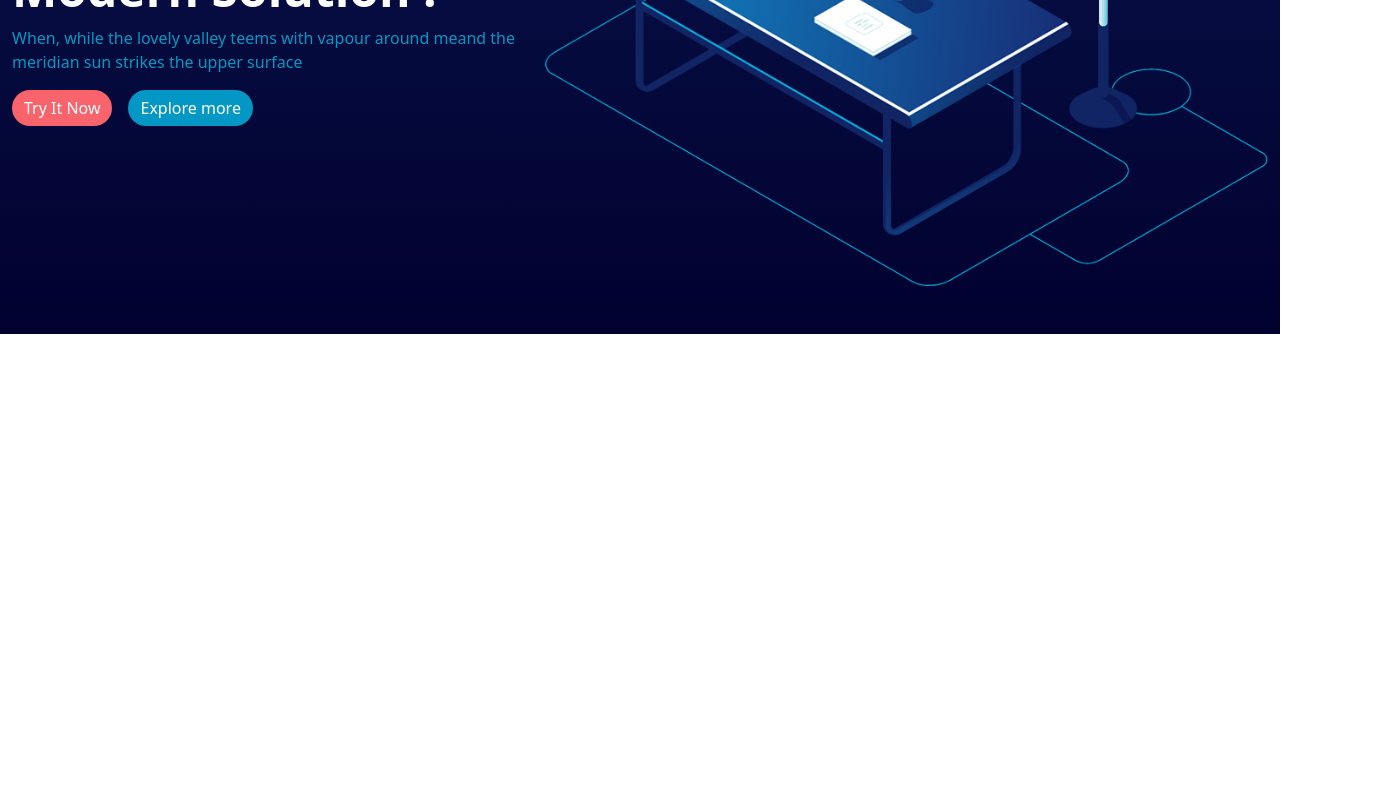
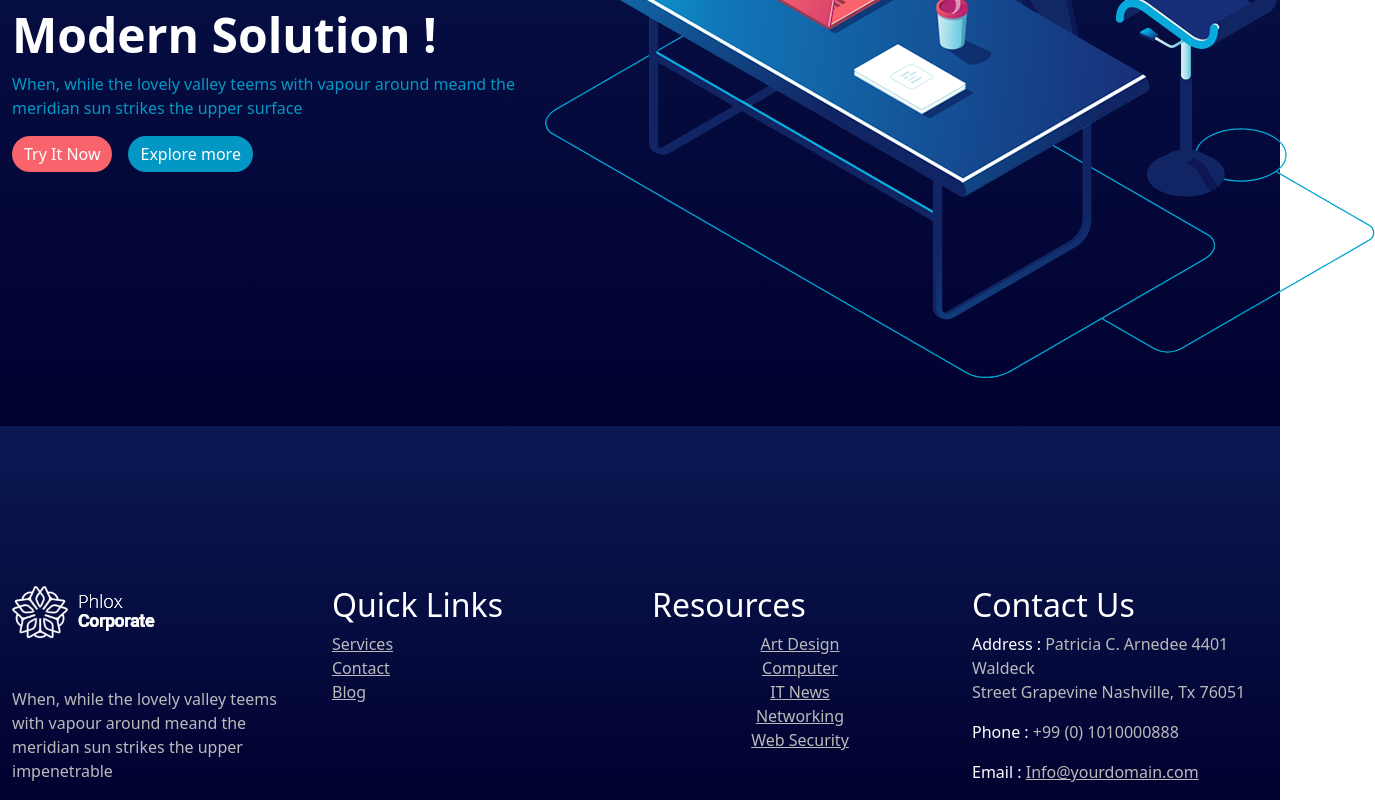
Before and after one commit to MatteoNocera/proj-html-vuejs, a Vue app: page / in a window 1280 px wide. Shown: the part 410-1210 px from the top of the page, 1375 px wide, since content can reach past the window. Before the commit the page ends 800 px from the top, so only its background shows below. Built offline with nearby package versions, Linux system fonts and the light colour scheme.

Commit message:
add appfooter top with dinamic voice

```diff
--- a/src/App.vue
+++ b/src/App.vue
@@ -1,5 +1,6 @@
 <script>
 
+import AppFooter from './components/AppFooter.vue';
 import AppHeader from './components/AppHeader.vue'
 
 export default {
@@ -11,12 +12,39 @@ export default {
   },
   components: {
     AppHeader,
+    AppFooter
   }
 }
 </script>
 
 <template>
   <AppHeader></AppHeader>
+
+  <section id="what_we_do">
+
+  </section>
+
+  <section id="grow">
+
+  </section>
+
+  <section id="latest_work">
+
+  </section>
+
+  <section id="pricing">
+
+  </section>
+
+  <section id="latest_post">
+
+  </section>
+
+  <section id="what_people_say">
+
+  </section>
+
+  <AppFooter></AppFooter>
 </template>
 
 <style ></style>
--- a/src/assets/scss/app.scss
+++ b/src/assets/scss/app.scss
@@ -38,9 +38,6 @@
         color: var(--corp-land-danger-light);
     }
 
-    /* button {
-        background-color: var(--corp-land-attention-dark);
-    } */
 
     h2 {
         color: var(--corp-land-white);
@@ -50,15 +47,22 @@
     p {
         color: var(--corp-land-attention-light);
     }
+}
 
-    #jumbo-img {
+#app_footer {
 
-        img {
-            max-width: 100%;
+    background-color: #0b1953;
+    background-image: linear-gradient(#0b1953, #01012f);
 
-        }
-
+    .top_footer {
+        padding-top: 10rem;
     }
 
+    a {
+        color: var(--corp-land-light);
+    }
 
+    p {
+        color: var(--corp-land-light);
+    }
 }
--- a/src/components/AppFooter.vue
+++ b/src/components/AppFooter.vue
@@ -0,0 +1,70 @@
+<script>
+
+import { state } from '../state.js';
+
+export default {
+    name: 'AppFooter',
+    data() {
+        return {
+            state,
+        }
+    }
+}
+</script>
+<template>
+    <footer id="app_footer">
+        <div class="container">
+            <div class="top_footer">
+                <div class="row row-cols-1 row-cols-sm-2 row-cols-md-4 justify-content-between">
+
+                    <div class="col">
+                        <a href="#">
+                            <img src="../assets/img/white-logo-2.png" alt="logo">
+                        </a>
+                        <p class="mt-5">
+                            When, while the lovely valley teems with vapour around meand the meridian sun strikes the upper
+                            impenetrable
+                        </p>
+                    </div>
+
+                    <div class="col" id="quick">
+                        <h2 class="text-white">Quick Links</h2>
+                        <ul class="list-unstyled">
+                            <li v-for="link in state.quick_links">
+                                <a href="#">{{ link.voice }}</a>
+                            </li>
+                        </ul>
+
+                    </div>
+
+                    <div class="col" id="resouces">
+                        <h2 class="text-white">Resources</h2>
+                        <ul class="list-unstyled">
+                            <li class="text-center" v-for="link in state.resources_links">
+                                <a href="#">{{ link.voice }}</a>
+                            </li>
+                        </ul>
+                    </div>
+
+                    <div class="col" id="contact">
+                        <h2 class="text-white">Contact Us</h2>
+
+                        <p><span class="text-white">Address : </span> Patricia C. Arnedee 4401 Waldeck<br>Street Grapevine
+                            Nashville, Tx 76051</p>
+
+                        <p><span class="text-white">Phone : </span>+99 (0) 1010000888</p>
+
+                        <p><span class="text-white">Email : </span><a href="#">Info@yourdomain.com</a></p>
+
+                    </div>
+
+
+                </div>
+            </div>
+
+            <div class="bottom_footer">
+
+            </div>
+        </div>
+    </footer>
+</template>
--- a/src/state.js
+++ b/src/state.js
@@ -22,5 +22,33 @@ export const state = reactive({
         {
             name: 'Portfolio'
         },
-    ]
+    ],
+    quick_links: [
+        {
+            voice: 'Services'
+        },
+        {
+            voice: 'Contact'
+        },
+        {
+            voice: 'Blog'
+        },
+    ],
+    resources_links: [
+        {
+            voice: 'Art Design'
+        },
+        {
+            voice: 'Computer'
+        },
+        {
+            voice: 'IT News'
+        },
+        {
+            voice: 'Networking'
+        },
+        {
+            voice: 'Web Security'
+        }
+    ],
 })
```
